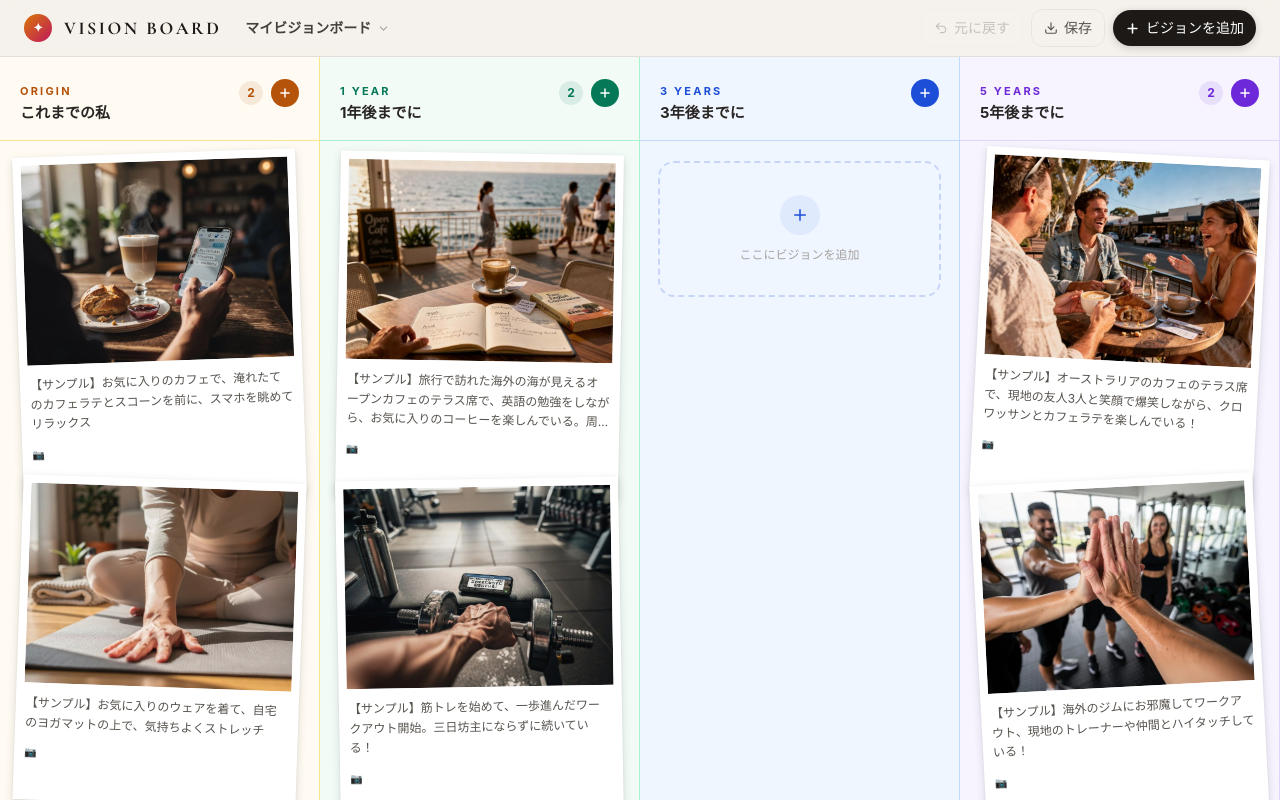
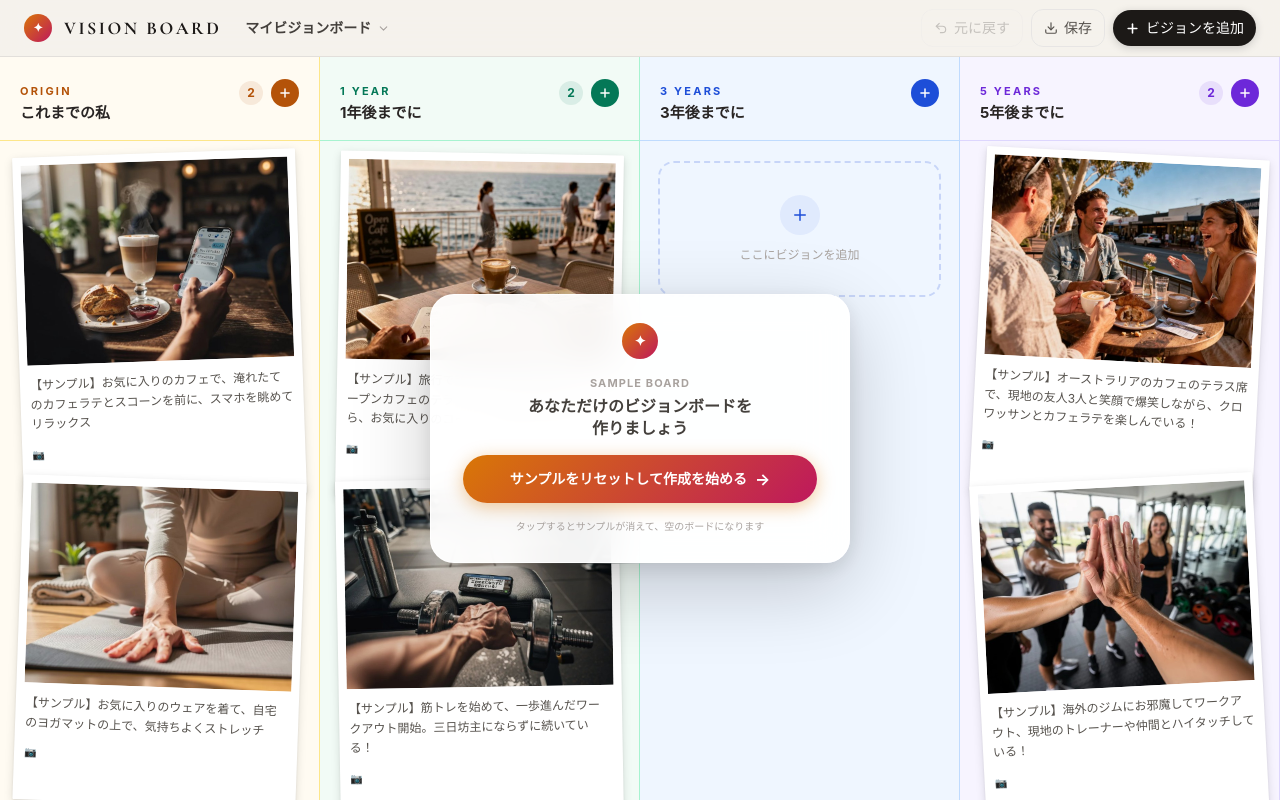
Before and after one commit to koko-55-prog/vision-board-v2, a Next.js app: page / in a window 1280 px wide. Built offline with nearby package versions, Linux system fonts and the light colour scheme.

Commit message:
sync: onboarding modal, gender settings, header button (sync with v1)

```diff
--- a/components/Header.tsx
+++ b/components/Header.tsx
@@ -1,6 +1,8 @@
 'use client'
 
-import { Plus, Download, ChevronDown, Loader2, Undo2 } from 'lucide-react'
+import { Plus, Download, ChevronDown, Loader2, Undo2, UserCircle2 } from 'lucide-react'
+
+const GENDER_LABEL: Record<string, string> = { male: '男性', female: '女性', unspecified: '指定なし' }
 
 interface HeaderProps {
   boardName: string
@@ -11,9 +13,11 @@ interface HeaderProps {
   onUndo: () => void
   canUndo: boolean
   undoCount: number
+  onGenderSettings: () => void
+  currentGender: string | null
 }
 
-export function Header({ boardName, onAddClick, onBoardManagerClick, onDownload, isDownloading, onUndo, canUndo, undoCount }: HeaderProps) {
+export function Header({ boardName, onAddClick, onBoardManagerClick, onDownload, isDownloading, onUndo, canUndo, undoCount, onGenderSettings, currentGender }: HeaderProps) {
   return (
     <header
       className="flex-shrink-0 flex flex-col border-b"
@@ -56,6 +60,18 @@ export function Header({ boardName, onAddClick, onBoardManagerClick, onDownload,
 
         {/* Right: actions */}
         <div className="flex items-center gap-1.5 sm:gap-2 flex-shrink-0">
+          {/* AI gender settings */}
+          {currentGender && (
+            <button
+              onClick={onGenderSettings}
+              className="flex items-center gap-1.5 px-2.5 sm:px-3 py-2 rounded-xl border border-stone-200 text-sm font-medium text-stone-600 hover:bg-stone-50 transition-all"
+              title="AI生成の性別設定を変更"
+            >
+              <UserCircle2 size={14} />
+              <span className="hidden sm:inline text-xs">{GENDER_LABEL[currentGender] ?? 'AI設定'}</span>
+            </button>
+          )}
+
           {/* Undo */}
           <button
             onClick={onUndo}
--- /dev/null
+++ b/components/OnboardingModal.tsx
@@ -0,0 +1,109 @@
+'use client'
+
+import { X } from 'lucide-react'
+
+export type Gender = 'male' | 'female' | 'unspecified'
+
+interface OnboardingModalProps {
+  onSelect: (gender: Gender) => void
+  mode?: 'onboard' | 'settings'
+  onClose?: () => void
+}
+
+export function OnboardingModal({ onSelect, mode = 'onboard', onClose }: OnboardingModalProps) {
+  const isSettings = mode === 'settings'
+
+  return (
+    <div className="fixed inset-0 z-50 flex items-center justify-center p-6">
+      {/* Backdrop */}
+      <div
+        className="absolute inset-0"
+        style={{ backgroundColor: 'rgba(15,10,5,0.28)', backdropFilter: 'blur(10px)' }}
+        onClick={isSettings ? onClose : undefined}
+      />
+
+      {/* Modal card */}
+      <div
+        className="relative w-full max-w-sm rounded-3xl flex flex-col items-center text-center px-8 py-10"
+        style={{
+          backgroundColor: 'rgba(255,255,255,0.97)',
+          boxShadow: '0 40px 100px rgba(0,0,0,0.22), 0 8px 24px rgba(0,0,0,0.10)',
+          border: '1px solid rgba(255,255,255,0.8)',
+          animation: 'fadeInScale 0.25s ease both',
+        }}
+      >
+        {/* Close button (settings mode only) */}
+        {isSettings && onClose && (
+          <button
+            onClick={onClose}
+            className="absolute top-4 right-4 w-8 h-8 rounded-full bg-stone-100 hover:bg-stone-200 flex items-center justify-center transition-colors"
+          >
+            <X size={14} className="text-stone-500" />
+          </button>
+        )}
+
+        {/* Logo mark */}
+        <div
+          className="w-10 h-10 rounded-full flex items-center justify-center text-white font-bold text-base mb-5 flex-shrink-0"
+          style={{ background: 'linear-gradient(135deg, #d97706 0%, #be185d 100%)' }}
+        >
+          ✦
+        </div>
+
+        {/* Headline */}
+        <h2
+          className="text-2xl font-bold text-stone-900 leading-tight mb-6"
+          style={{ fontFamily: 'var(--font-cormorant), Georgia, serif' }}
+        >
+          {isSettings ? 'AI生成の設定' : 'ビジョンボードを\n始めましょう'}
+        </h2>
+
+        {/* Gender prompt */}
+        <p className="text-[13px] font-semibold text-stone-600 mb-3">
+          あなたのことを教えてください
+        </p>
+
+        {/* Gender buttons */}
+        <div className="flex gap-2.5 w-full mb-6">
+          {([
+            { value: 'male',        label: '男性',    emoji: '👔' },
+            { value: 'female',      label: '女性',    emoji: '👗' },
+            { value: 'unspecified', label: '指定なし', emoji: '✦' },
+          ] as const).map(({ value, label, emoji }) => (
+            <button
+              key={value}
+              onClick={() => onSelect(value)}
+              className="flex-1 flex flex-col items-center gap-1.5 py-3.5 rounded-2xl border-2 text-sm font-semibold transition-all duration-200 hover:scale-105 active:scale-95"
+              style={{ borderColor: '#e7e5e4', color: '#57534e', backgroundColor: 'rgba(245,242,237,0.6)' }}
+              onMouseEnter={e => {
+                ;(e.currentTarget as HTMLButtonElement).style.borderColor = '#d97706'
+                ;(e.currentTarget as HTMLButtonElement).style.backgroundColor = '#fffbf2'
+                ;(e.currentTarget as HTMLButtonElement).style.color = '#92400e'
+              }}
+              onMouseLeave={e => {
+                ;(e.currentTarget as HTMLButtonElement).style.borderColor = '#e7e5e4'
+                ;(e.currentTarget as HTMLButtonElement).style.backgroundColor = 'rgba(245,242,237,0.6)'
+                ;(e.currentTarget as HTMLButtonElement).style.color = '#57534e'
+              }}
+            >
+              <span className="text-lg">{emoji}</span>
+              <span>{label}</span>
+            </button>
+          ))}
+        </div>
+
+        {/* Note */}
+        <p className="text-[10px] text-stone-400 leading-relaxed">
+          ※ AI生成画像の雰囲気がより自分らしくなります
+        </p>
+      </div>
+
+      <style>{`
+        @keyframes fadeInScale {
+          from { opacity: 0; transform: scale(0.95); }
+          to   { opacity: 1; transform: scale(1); }
+        }
+      `}</style>
+    </div>
+  )
+}
--- a/components/VisionBoard.tsx
+++ b/components/VisionBoard.tsx
@@ -6,6 +6,7 @@ import { TimelineLane } from './TimelineLane'
 import { AddVisionModal } from './AddVisionModal'
 import { BoardManager } from './BoardManager'
 import { Header } from './Header'
+import { OnboardingModal, type Gender } from './OnboardingModal'
 import * as storage from '@/lib/storage'
 
 export const LANES: Lane[] = [
@@ -28,6 +29,10 @@ const INITIAL_CARDS: VisionCard[] = [
   { id: 'v-5year-2', text: '【サンプル】海外のジムにお邪魔してワークアウト、現地のトレーナーや仲間とハイタッチしている！', imageUrl: '/default-imgs/v-5year-2.jpg', laneId: '5year', rotation: -3, createdAt: new Date(), imageSource: 'pexels' },
 ]
 
+const INITIAL_IDS = new Set(INITIAL_CARDS.map(c => c.id))
+const isSampleOnly = (cards: VisionCard[]) =>
+  cards.length > 0 && cards.every(c => INITIAL_IDS.has(c.id))
+
 export function VisionBoard() {
   const [cards, setCards] = useState<VisionCard[]>(INITIAL_CARDS)
   const [boards, setBoards] = useState<Board[]>([])
@@ -39,6 +44,31 @@ export function VisionBoard() {
   const [editingCard, setEditingCard] = useState<VisionCard | null>(null)
   const [showBoardManager, setShowBoardManager] = useState(false)
   const [isDownloading, setIsDownloading] = useState(false)
+
+  // ── Onboarding & Gender settings ─────────────────────────────────────────
+  const [showOnboarding, setShowOnboarding] = useState(false)
+  const [showGenderSettings, setShowGenderSettings] = useState(false)
+  const [currentGender, setCurrentGender] = useState<string | null>(null)
+
+  useEffect(() => {
+    setCurrentGender(localStorage.getItem('vb:gender'))
+  }, [])
+
+  // Show the start banner when: loaded + sample cards only + not yet onboarded
+  const showSampleBanner = isLoaded && !currentGender && isSampleOnly(cards)
+
+  const handleOnboardingSelect = (gender: Gender) => {
+    localStorage.setItem('vb:gender', gender)
+    setCurrentGender(gender)
+    setCards([])
+    setShowOnboarding(false)
+  }
+
+  const handleGenderChange = (gender: Gender) => {
+    localStorage.setItem('vb:gender', gender)
+    setCurrentGender(gender)
+    setShowGenderSettings(false)
+  }
   const saveTimer = useRef<ReturnType<typeof setTimeout>>()
 
   // ── Load from localStorage on mount ──────────────────────────────────────
@@ -244,9 +274,11 @@ export function VisionBoard() {
         onUndo={undo}
         canUndo={undoCount > 0}
         undoCount={undoCount}
+        onGenderSettings={() => setShowGenderSettings(true)}
+        currentGender={currentGender}
       />
 
-      <main style={{ flex: 1, overflow: 'hidden', minHeight: 0 }}>
+      <main style={{ flex: 1, overflow: 'hidden', minHeight: 0, position: 'relative' }}>
         <div className="lanes-scroll" style={{ height: '100%', overflowX: 'auto', overflowY: 'hidden' }}>
           <div id="board-lanes-inner" style={{ display: 'flex', height: '100%' }}>
             {LANES.map((lane, index) => (
@@ -260,6 +292,60 @@ export function VisionBoard() {
             ))}
           </div>
         </div>
+
+        {/* Centered floating CTA — shows when sample board is displayed */}
+        {showSampleBanner && (
+          <div
+            className="absolute inset-0 flex items-center justify-center pointer-events-none"
+            style={{ zIndex: 20 }}
+          >
+            <div
+              className="pointer-events-auto flex flex-col items-center gap-4 px-8 py-7 rounded-3xl mx-4"
+              style={{
+                backgroundColor: 'rgba(255,255,255,0.94)',
+                backdropFilter: 'blur(18px)',
+                boxShadow: '0 24px 80px rgba(0,0,0,0.20), 0 6px 20px rgba(0,0,0,0.10)',
+                border: '1px solid rgba(255,255,255,0.85)',
+                maxWidth: '420px',
+                width: '100%',
+              }}
+            >
+              {/* Logo */}
+              <div
+                className="w-9 h-9 rounded-full flex items-center justify-center text-white text-sm font-bold"
+                style={{ background: 'linear-gradient(135deg, #d97706 0%, #be185d 100%)' }}
+              >
+                ✦
+              </div>
+
+              {/* Text */}
+              <div className="text-center">
+                <p className="text-[11px] font-bold tracking-widest uppercase text-stone-400 mb-1">Sample Board</p>
+                <p className="text-base font-semibold text-stone-700 leading-snug">
+                  あなただけのビジョンボードを
+                  <br />作りましょう
+                </p>
+              </div>
+
+              {/* CTA button */}
+              <button
+                onClick={() => setShowOnboarding(true)}
+                className="flex items-center gap-2 px-6 py-3 rounded-full text-sm font-bold text-white transition-all duration-200 hover:opacity-90 active:scale-95 w-full justify-center"
+                style={{
+                  background: 'linear-gradient(135deg, #d97706 0%, #be185d 100%)',
+                  boxShadow: '0 4px 18px rgba(217,119,6,0.40)',
+                }}
+              >
+                サンプルをリセットして作成を始める
+                <span className="text-base">→</span>
+              </button>
+
+              <p className="text-[10px] text-stone-400">
+                タップするとサンプルが消えて、空のボードになります
+              </p>
+            </div>
+          </div>
+        )}
       </main>
 
       {isModalOpen && (
@@ -278,6 +364,18 @@ export function VisionBoard() {
           onClose={() => setShowBoardManager(false)}
         />
       )}
+
+      {showOnboarding && (
+        <OnboardingModal onSelect={handleOnboardingSelect} mode="onboard" />
+      )}
+
+      {showGenderSettings && (
+        <OnboardingModal
+          onSelect={handleGenderChange}
+          mode="settings"
+          onClose={() => setShowGenderSettings(false)}
+        />
+      )}
     </div>
   )
 }
```
Also changed, not shown: lib/imageEngine.ts (+22 -6 lines).
